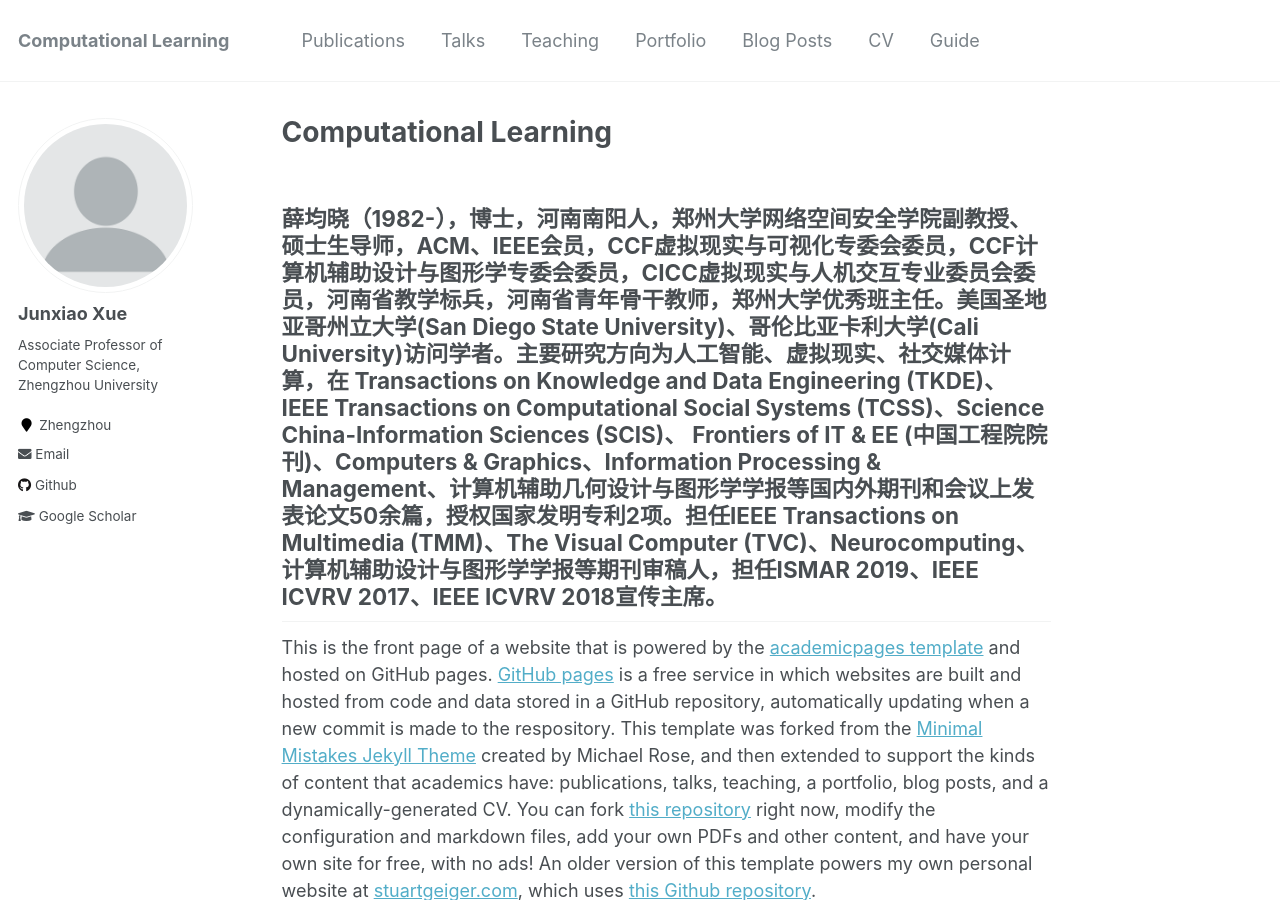
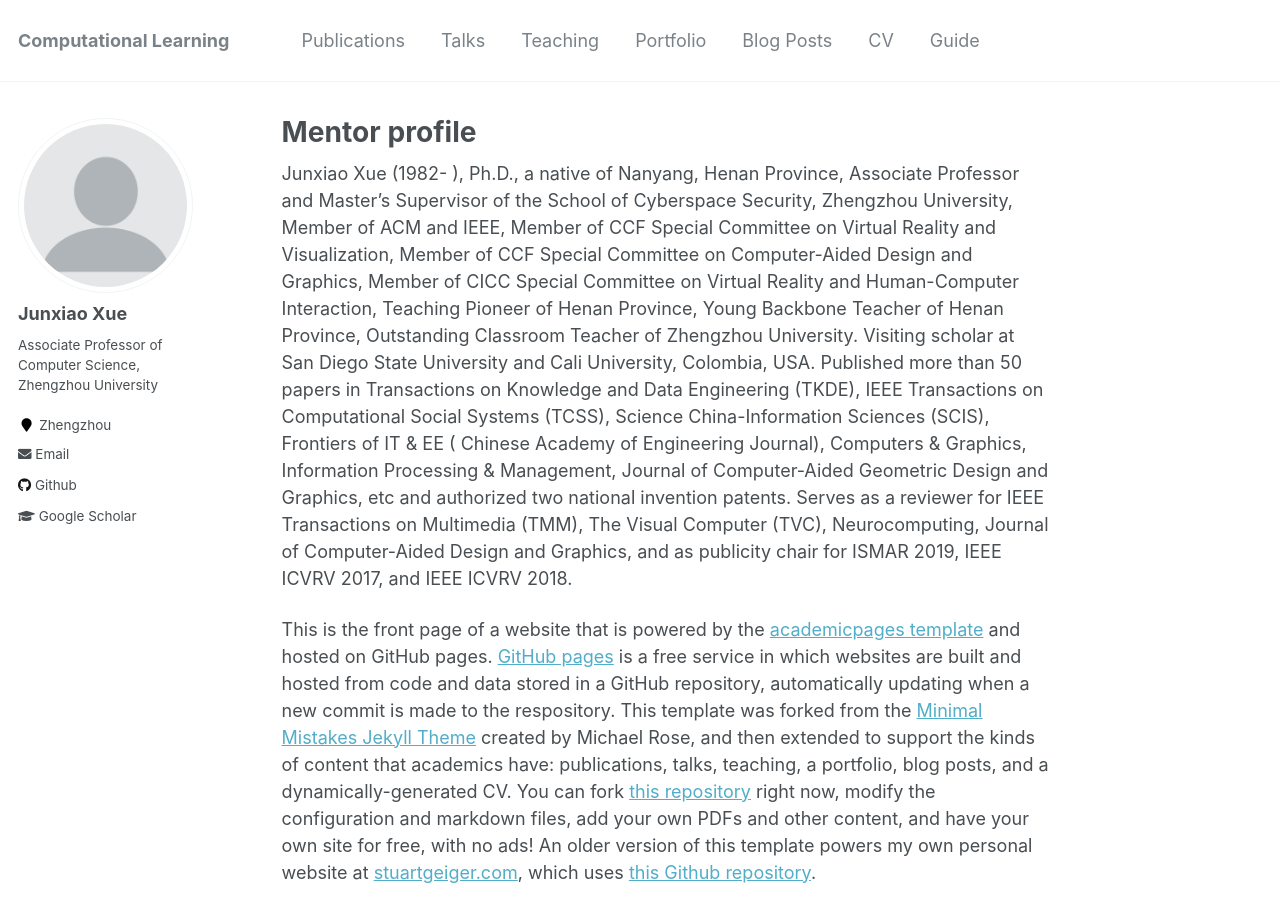
Before and after one commit to shibo2/shibo2.github.io, a Jekyll site: the page built from _pages/about.md, in a window 1280 px wide and 900 px high. Built offline with Jekyll 4.4.1, drawn with Linux system fonts in a browser that asks for light colours.

Commit message:
Update about.md

```diff
--- a/_pages/about.md
+++ b/_pages/about.md
@@ -1,15 +1,15 @@
 ---
 permalink: /
-title: "Computational Learning"
+title: "Mentor profile"
 excerpt: "About me"
 author_profile: true
 redirect_from:
   - /about/
   - /about.html
 ---
+Junxiao Xue (1982- ), Ph.D., a native of Nanyang, Henan Province, Associate Professor and Master's Supervisor of the School of Cyberspace Security, Zhengzhou University, Member of ACM and IEEE, Member of CCF Special Committee on Virtual Reality and Visualization, Member of CCF Special Committee on Computer-Aided Design and Graphics, Member of CICC Special Committee on Virtual Reality and Human-Computer Interaction, Teaching Pioneer of Henan Province, Young Backbone Teacher of Henan Province, Outstanding Classroom Teacher of Zhengzhou University. Visiting scholar at San Diego State University and Cali University, Colombia, USA. Published more than 50 papers in Transactions on Knowledge and Data Engineering (TKDE), IEEE Transactions on Computational Social Systems (TCSS), Science China-Information Sciences (SCIS), Frontiers of IT & EE ( Chinese Academy of Engineering Journal), Computers & Graphics, Information Processing & Management, Journal of Computer-Aided Geometric Design and Graphics, etc and authorized two national invention patents. Serves as a reviewer for IEEE Transactions on Multimedia (TMM), The Visual Computer (TVC), Neurocomputing, Journal of Computer-Aided Design and Graphics, and as publicity chair for ISMAR 2019, IEEE ICVRV 2017, and IEEE ICVRV 2018.
 
-薛均晓（1982-），博士，河南南阳人，郑州大学网络空间安全学院副教授、硕士生导师，ACM、IEEE会员，CCF虚拟现实与可视化专委会委员，CCF计算机辅助设计与图形学专委会委员，CICC虚拟现实与人机交互专业委员会委员，河南省教学标兵，河南省青年骨干教师，郑州大学优秀班主任。美国圣地亚哥州立大学(San Diego State University)、哥伦比亚卡利大学(Cali University)访问学者。主要研究方向为人工智能、虚拟现实、社交媒体计算，在 Transactions on Knowledge and Data Engineering (TKDE)、IEEE Transactions on Computational Social Systems (TCSS)、Science China-Information Sciences (SCIS)、 Frontiers of IT & EE (中国工程院院刊)、Computers & Graphics、Information Processing & Management、计算机辅助几何设计与图形学学报等国内外期刊和会议上发表论文50余篇，授权国家发明专利2项。担任IEEE Transactions on Multimedia (TMM)、The Visual Computer (TVC)、Neurocomputing、计算机辅助设计与图形学学报等期刊审稿人，担任ISMAR 2019、IEEE ICVRV 2017、IEEE ICVRV 2018宣传主席。
----
+
 This is the front page of a website that is powered by the [academicpages template](https://github.com/academicpages/academicpages.github.io) and hosted on GitHub pages. [GitHub pages](https://pages.github.com) is a free service in which websites are built and hosted from code and data stored in a GitHub repository, automatically updating when a new commit is made to the respository. This template was forked from the [Minimal Mistakes Jekyll Theme](https://mmistakes.github.io/minimal-mistakes/) created by Michael Rose, and then extended to support the kinds of content that academics have: publications, talks, teaching, a portfolio, blog posts, and a dynamically-generated CV. You can fork [this repository](https://github.com/academicpages/academicpages.github.io) right now, modify the configuration and markdown files, add your own PDFs and other content, and have your own site for free, with no ads! An older version of this template powers my own personal website at [stuartgeiger.com](http://stuartgeiger.com), which uses [this Github repository](https://github.com/staeiou/staeiou.github.io).
 
 A data-driven personal website
```
